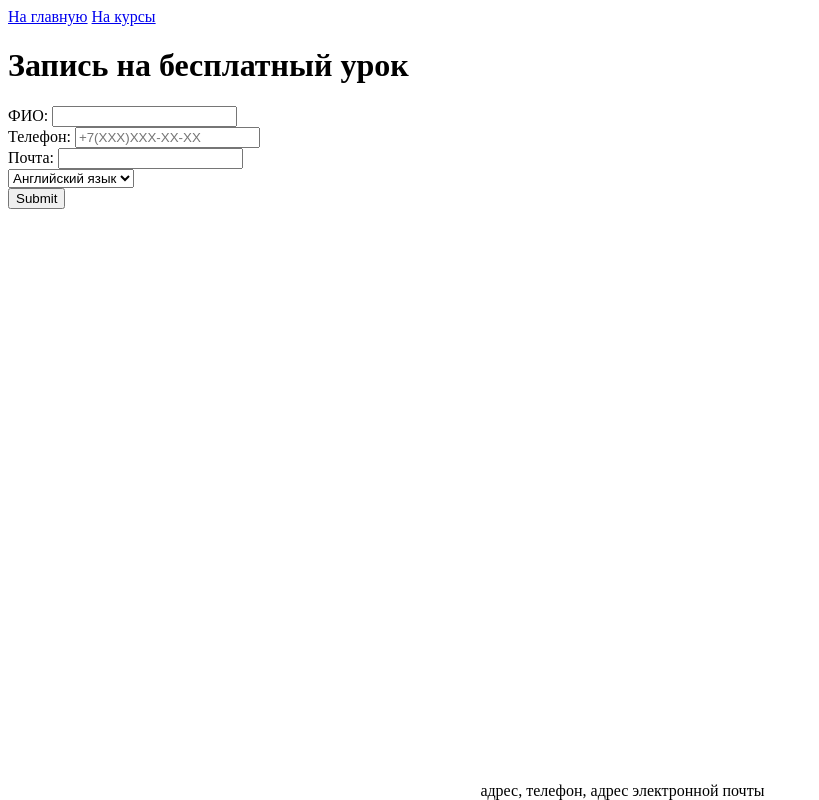
After one commit to Anromanov777/pp, a Django app: page /urok in a window 1280 px wide. The commit adds this page. Shown: the whole page, without its empty margins (0-819 px from the left). Run offline with Django 5.2, Linux system fonts and the light colour scheme.

Commit message:
ДОбавил страницу Урок

```diff
--- a/Lingvo/Lingvo/urls.py
+++ b/Lingvo/Lingvo/urls.py
@@ -21,6 +21,7 @@ from Lingvosite import views
 urlpatterns = [
     path('', views.index),
     path('course/', views.course),
-    path('calc',views.calc),
+    path('calc', views.calc),
+    path('urok', views.urok),
     path('admin/', admin.site.urls),
 ]
--- a/Lingvo/Lingvosite/templates/index.html
+++ b/Lingvo/Lingvosite/templates/index.html
@@ -9,8 +9,8 @@
 <body>
 <main>
     <h1>Делай с нами, делай лучше нас!!!</h1>
-    <div>
-        <button>Записаться на бесплатный урок</button>
+    <div class="buttons">
+        <a href="/urok">Записаться на бесплатный урок</a>
     </div>
     <h3>Преимущества школы:</h3>
     <ul>
--- /dev/null
+++ b/Lingvo/Lingvosite/templates/urok.html
@@ -0,0 +1,32 @@
+<!DOCTYPE html>
+{% load static %}
+<html lang="en">
+<head>
+    <meta charset="UTF-8">
+    <title>Языковой портал</title>
+    <link rel="stylesheet" href="{% static 'css/styles.css' %}">
+</head>
+<body>
+<main>
+    <div>
+        <a href="/">На главную</a>
+        <a href="/course">На курсы</a>
+    </div>
+    <h1>Запись на бесплатный урок</h1>
+    <form>
+        ФИО: <input type="text" required><br>
+        Телефон: <input type="tel" placeholder="+7(XXX)XXX-XX-XX" pattern="/+/7(d" required><br>
+        Почта: <input type="email" required><br>
+        <select id="course">
+            <option value="0">Английский язык</option>
+            <option value="1">Китайский язык</option>
+        </select><br>
+        <input type="submit">
+    </form>
+
+</main>
+<footer>
+    <div>адрес, телефон, адрес электронной почты</div>
+</footer>
+</body>
+</html>
--- a/Lingvo/Lingvosite/views.py
+++ b/Lingvo/Lingvosite/views.py
@@ -13,3 +13,6 @@ def course(r):
 
 def calc(r):
     return render(r, 'calc.html')
+
+def urok(r):
+    return render(r, 'urok.html')
```
